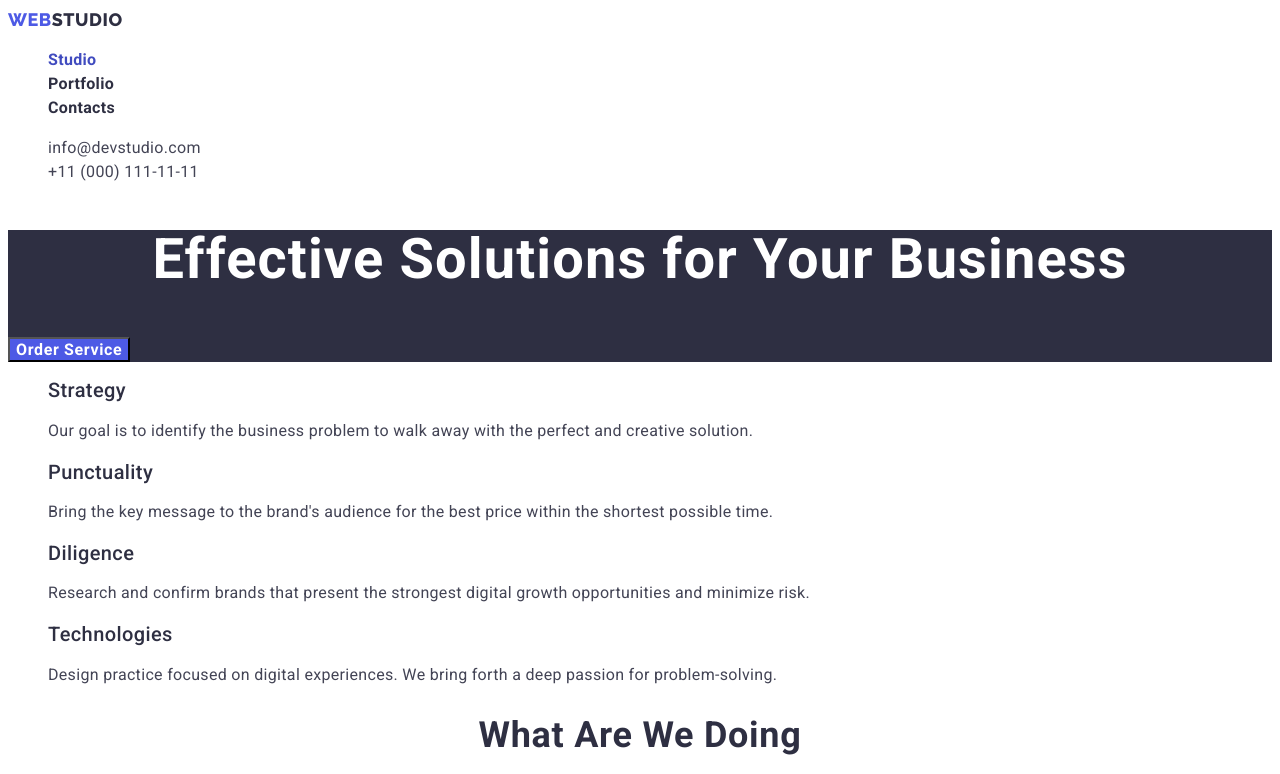
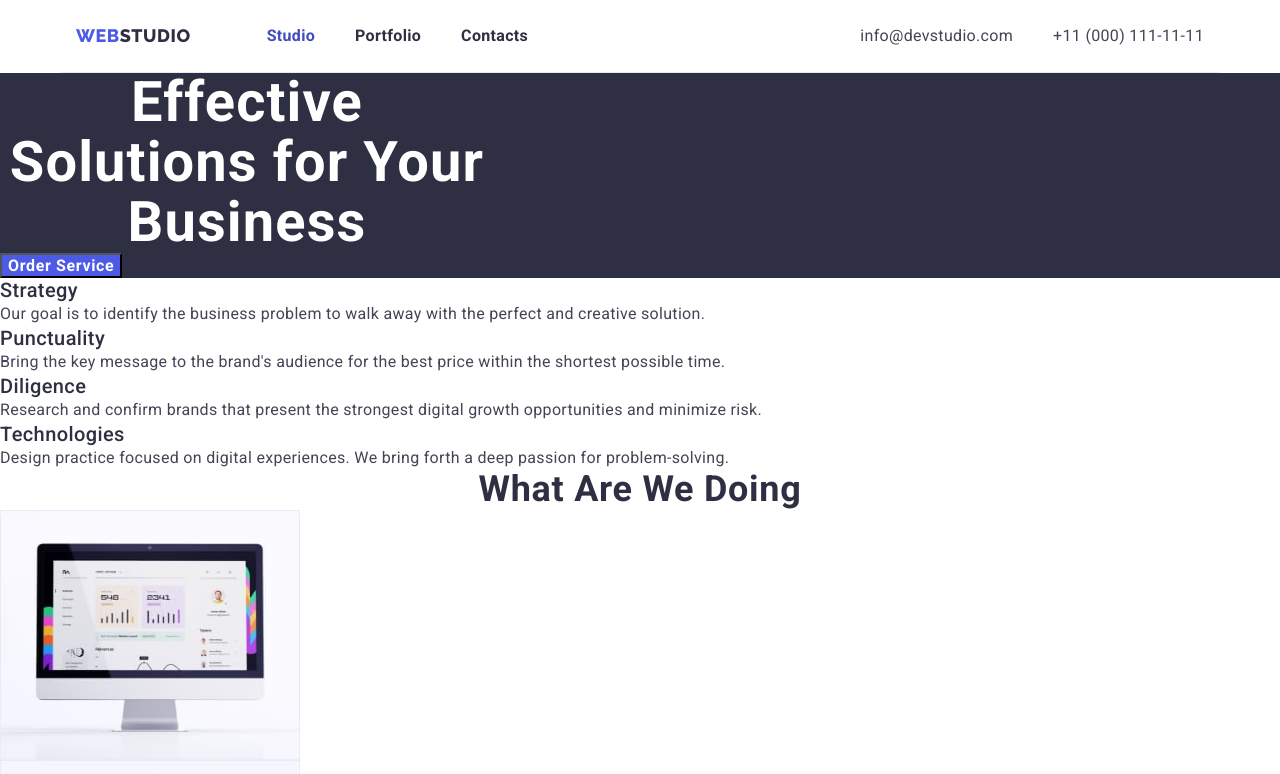
Before and after one commit to VolodymyrBakun/goit-markup-hw-03, a plain HTML site: page index.html in a window 1280 px wide. Shown: the top 774 px of the page. Drawn offline with nearby package versions, Linux system fonts and the light colour scheme.

Commit message:
styled header

```diff
--- a/css/styles.css
+++ b/css/styles.css
@@ -24,9 +24,47 @@
   --Light-color: #f4f4fd;
 }
 
+a {
+  text-decoration: none;
+  color: inherit;
+}
+
+p,
+h1,
+h2,
+h3,
+h4,
+h5,
+h6 {
+  margin: 0;
+}
+
+button {
+  cursor: pointer;
+}
+
+ul,
+ol {
+  list-style: none;
+  margin: 0;
+  padding: 0;
+}
+
+img {
+  display: block;
+  max-width: 100%;
+  height: auto;
+}
+
+
 body {
   font-family: "Roboto", sans-serif;
   color: var(--Text-color);
+}
+
+.container {
+  width: 1158px;
+  margin: 0 auto;
 }
 
 .list {
@@ -43,7 +81,17 @@ body {
 
 /* -----------HEADER------------- */
 .header {
+  background: #FFFFFF;
+/* CORNFLOWER */
+
+border-bottom: 1px solid var(--Accent-color);
 }
+
+.header-container {
+  display: flex;
+  align-items: center;
+}
+
 .logo {
   font-family: "Raleway", sans-serif;
   font-style: normal;
@@ -54,6 +102,10 @@ body {
   letter-spacing: 0.03em;
   text-transform: uppercase;
   color: var(--Dark-color);
+  padding-left: 15px;
+
+  margin-top: 24px;
+  margin-bottom: 24px;
 }
 .logo-part {
   font-family: "Raleway", sans-serif;
@@ -73,7 +125,16 @@ body {
 }
 
 .header-navigation {
+  margin-left: 76px;
+
 }
+
+.header-list {
+  display: flex;
+  align-items: center;
+  gap: 40px;
+}
+
 .header-item {
 }
 .header-link {
@@ -89,6 +150,11 @@ body {
 }
 
 .header-contact {
+  display: flex;
+  align-items: center;
+  gap: 40px;
+  margin-left: auto;
+  padding-right: 15px;
 }
 .header-contact-item {
 }
@@ -109,6 +175,11 @@ body {
 .hero {
   background: var(--Dark-color);
 }
+
+.hero-wrap {
+
+}
+
 .hero-title {
   font-weight: 600;
   font-size: 56px;
@@ -116,6 +187,8 @@ body {
   text-align: center;
   letter-spacing: 0.02em;
   color: #ffffff;
+  width: 494px;
+
 }
 .hero-btn {
   font-family: inherit;
--- a/index.html
+++ b/index.html
@@ -5,6 +5,13 @@
     <meta http-equiv="X-UA-Compatible" content="IE=edge" />
     <meta name="viewport" content="width=device-width, initial-scale=1.0" />
     <title>Webstudio</title>
+    <link
+      rel="stylesheet"
+      href="https://cdnjs.cloudflare.com/ajax/libs/modern-normalize/1.1.0/modern-normalize.min.css"
+      integrity="sha512-wpPYUAdjBVSE4KJnH1VR1HeZfpl1ub8YT/NKx4PuQ5NmX2tKuGu6U/JRp5y+Y8XG2tV+wKQpNHVUX03MfMFn9Q=="
+      crossorigin="anonymous"
+      referrerpolicy="no-referrer"
+    />
     <link rel="preconnect" href="https://fonts.googleapis.com" />
     <link rel="preconnect" href="https://fonts.gstatic.com" crossorigin />
     <link
@@ -14,7 +21,8 @@
     <link rel="stylesheet" href="./css/styles.css" />
   </head>
   <body>
-    <header class="header">
+    <header class="header container">
+      <div class="header-container">
         <a class="logo link" href="./index.html"
           ><span class="logo-part">web</span>studio</a
         >
@@ -43,12 +51,16 @@
             >
           </li>
         </ul>
+      </div>
     </header>
     <main class="main">
       <!--Section Hero-->
       <section class="hero">
+        <div class="hero-wrap">
           <h1 class="hero-title">Effective Solutions for Your Business</h1>
           <button class="hero-btn" type="button">Order Service</button>
+
+        </div>
       </section>
       <!-- Section about -->
       <section class="about">
```
Also changed, not shown: portfolio.html (+7 -0 lines). Lines whose indentation alone changed are shown as unchanged.
